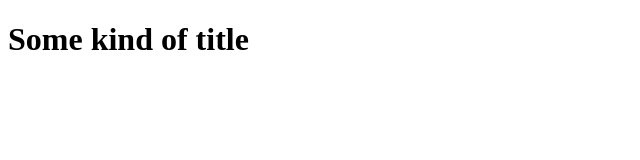
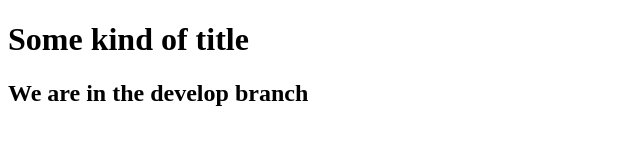
Before and after one commit to E-Starling/gitGot, a plain HTML site: page index.html in a window 1280 px wide. Shown: the whole page, without its empty margins (0-640 px from the left). Drawn offline with Linux system fonts and the light colour scheme.

Commit message:
pushing development branch

```diff
--- a/index.html
+++ b/index.html
@@ -8,5 +8,6 @@
 </head>
 <body>
     <h1>Some kind of title</h1>
+    <h2>We are in the develop branch</h2>
 </body>
 </html>
```
